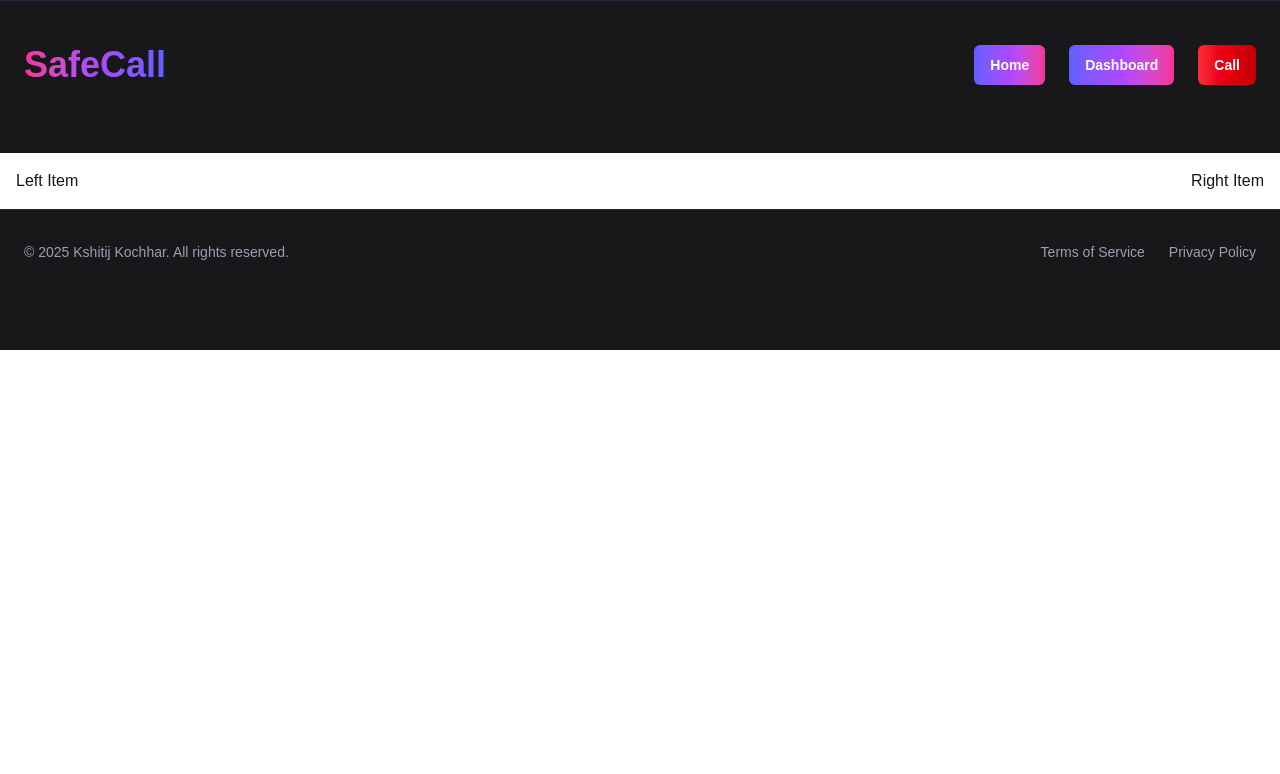
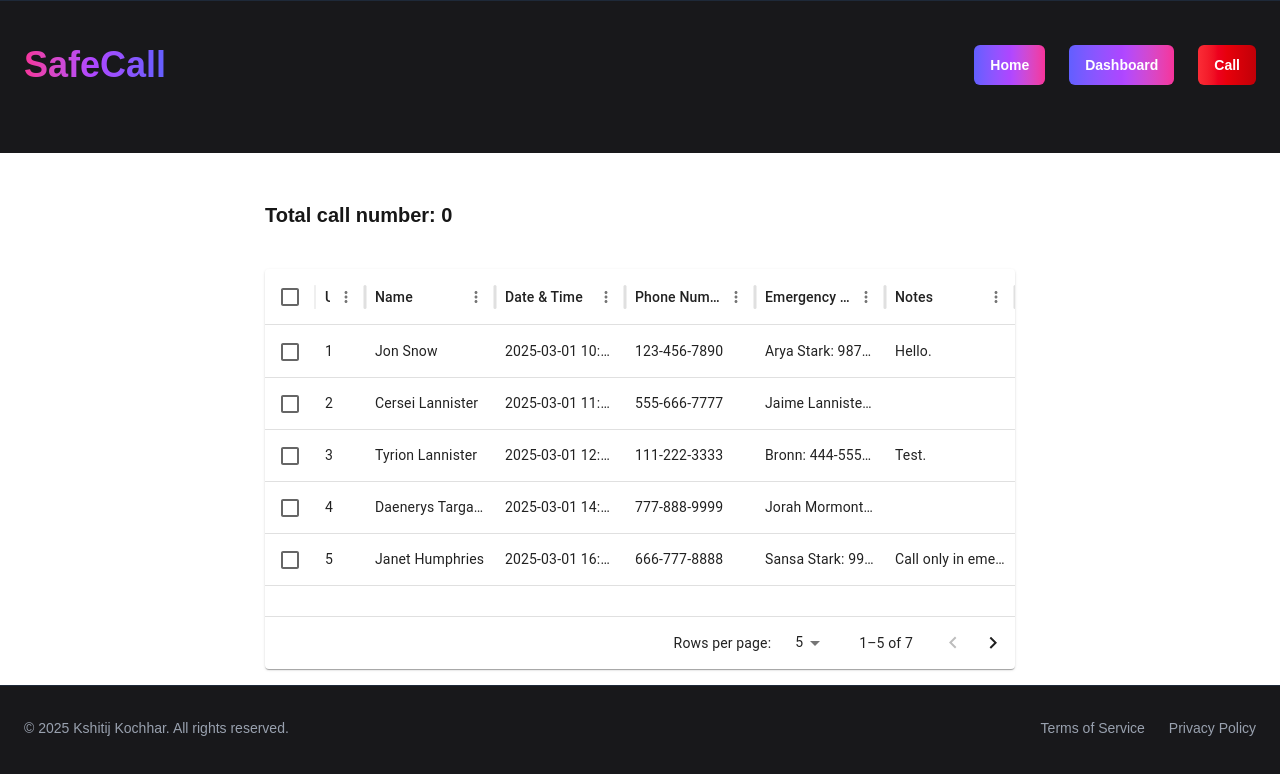
Before and after one commit to k-kochhar/SafeCall, a Next.js app in the folder frontend/: page /dashboard in a window 1280 px wide. Shown: the top 774 px of the page. Built offline with nearby package versions, Linux system fonts and the light colour scheme.

Commit message:
create data table on dashboard

```diff
--- a/frontend/package.json
+++ b/frontend/package.json
@@ -9,7 +9,12 @@
     "lint": "next lint"
   },
   "dependencies": {
+    "@emotion/react": "^11.14.0",
+    "@emotion/styled": "^11.14.0",
     "@heroicons/react": "^2.2.0",
+    "@mui/material": "^6.4.6",
+    "@mui/x-data-grid": "^7.27.2",
+    "mui": "^0.0.1",
     "next": "15.2.0",
     "react": "^19.0.0",
     "react-dom": "^19.0.0",
--- /dev/null
+++ b/frontend/public/mockdata.json
@@ -0,0 +1,58 @@
+[
+  {
+    "id": 1,
+    "name": "Jon Snow",
+    "time": "2025-03-01 10:30",
+    "number": "123-456-7890",
+    "emergency": "Arya Stark: 987-654-3210",
+    "notes": "Hello."
+  },
+  {
+    "id": 2,
+    "name": "Cersei Lannister",
+    "time": "2025-03-01 11:00",
+    "number": "555-666-7777",
+    "emergency": "Jaime Lannister: 333-444-5555",
+    "notes": ""
+  },
+  {
+    "id": 3,
+    "name": "Tyrion Lannister",
+    "time": "2025-03-01 12:15",
+    "number": "111-222-3333",
+    "emergency": "Bronn: 444-555-6666",
+    "notes": "Test."
+  },
+  {
+    "id": 4,
+    "name": "Daenerys Targaryen",
+    "time": "2025-03-01 14:45",
+    "number": "777-888-9999",
+    "emergency": "Jorah Mormont: 222-333-4444",
+    "notes": ""
+  },
+  {
+    "id": 5,
+    "name": "Janet Humphries",
+    "time": "2025-03-01 16:00",
+    "number": "666-777-8888",
+    "emergency": "Sansa Stark: 999-000-1111",
+    "notes": "Call only in emergencies."
+  },
+  {
+    "id": 6,
+    "name": "Sansa Stark",
+    "time": "2025-03-01 17:30",
+    "number": "333-222-1111",
+    "emergency": "Brienne of Tarth: 555-444-3333",
+    "notes": "Has a secretary, calls may be screened."
+  },
+  {
+    "id": 8,
+    "name": "Brienne Smith",
+    "time": "2025-03-01 20:10",
+    "number": "222-111-0000",
+    "emergency": "Podrick Payne: 333-222-1111",
+    "notes": "Will call back if unavailable."
+  }
+]
--- /dev/null
+++ b/frontend/src/app/components/DashboardTable.js
@@ -0,0 +1,37 @@
+import { Paper } from "@mui/material";
+import { DataGrid } from "@mui/x-data-grid";
+import { useState, useEffect } from "react";
+
+export default function DashboardTable() {
+  const columns = [
+    { field: "id", headerName: "User ID", width: 50 }, //user id (uid)
+    { field: "name", headerName: "Name", width: 130 }, // firstName + lastName of user
+    { field: "time", headerName: "Date & Time", width: 130 }, //date and time of call
+    { field: "number", headerName: "Phone Number", width: 130 }, //user phone #
+    { field: "emergency", headerName: "Emergency Contact", width: 130 }, //emergency contact name: their #
+    { field: "notes", headerName: "Notes", width: 130 }, //background info for the user
+  ];
+
+  const [rows, setRows] = useState([]);
+
+  useEffect(() => {
+    fetch("/mockdata.json")
+      .then((response) => response.json())
+      .then((json) => setRows(json))
+      .catch((error) => console.error("Error loading JSON:", error));
+  }, []);
+
+  const paginationModel = { page: 0, pageSize: 5 };
+  return (
+    <Paper sx={{ height: 400, width: "100%" }}>
+      <DataGrid
+        rows={rows}
+        columns={columns}
+        initialState={{ pagination: { paginationModel } }}
+        pageSizeOptions={[5, 10]}
+        checkboxSelection
+        sx={{ border: 0 }}
+      />
+    </Paper>
+  );
+}
--- a/frontend/src/app/components/Header.js
+++ b/frontend/src/app/components/Header.js
@@ -3,9 +3,11 @@ export default function Header() {
     <footer className="bg-zinc-900 border-t border-gray-800 pb-12">
       <div className="mx-auto max-w-7xl px-6 py-5 flex items-center justify-between">
         <div className="flex flex-col sm:flex-row mt-6 items-center space-x-0 sm:space-x-6 w-full justify-between sm:space-y-0 space-y-4">
-          <h1 className="text-4xl font-bold bg-gradient-to-l from-indigo-500 via-purple-500 to-pink-500 bg-clip-text text-transparent flex items-center gap-2">
-            SafeCall
-          </h1>
+          <a href="/">
+            <h1 className="text-4xl font-bold bg-gradient-to-l from-indigo-500 via-purple-500 to-pink-500 bg-clip-text text-transparent flex items-center gap-2">
+              SafeCall
+            </h1>
+          </a>
           <div className="flex flex-col sm:flex-row w-full sm:w-auto space-y-4 sm:space-y-0 sm:space-x-6">
             <button
               onClick={() => (window.location.href = "/")}
--- a/frontend/src/app/dashboard/page.jsx
+++ b/frontend/src/app/dashboard/page.jsx
@@ -1,16 +1,23 @@
 "use client";
 
 import Header from "../components/Header";
-import Image from "next/image";
 import LandingFooter from "../components/LandingFooter";
+import DashboardTable from "../components/DashboardTable";
+import React, { useState } from "react";
 
 export default function Dashboard() {
+  const [calls, setCalls] = useState(0);
+
   return (
     <div className="flex flex-col min-h-screen">
       <Header />
-      <div className="flex justify-between w-full p-4">
-        <div>Left Item</div>
-        <div>Right Item</div>
+      <div className="mx-auto p-4">
+        <p className="font-bold text-lg text-pretty text-white-400 sm:text-xl mt-8">
+          Total call number: {calls}
+        </p>
+        <div className="mt-10">
+          <DashboardTable />
+        </div>
       </div>
       <LandingFooter />
     </div>
```
Also changed, not shown: 1 other file (tests, documents, lock files or other folders).
